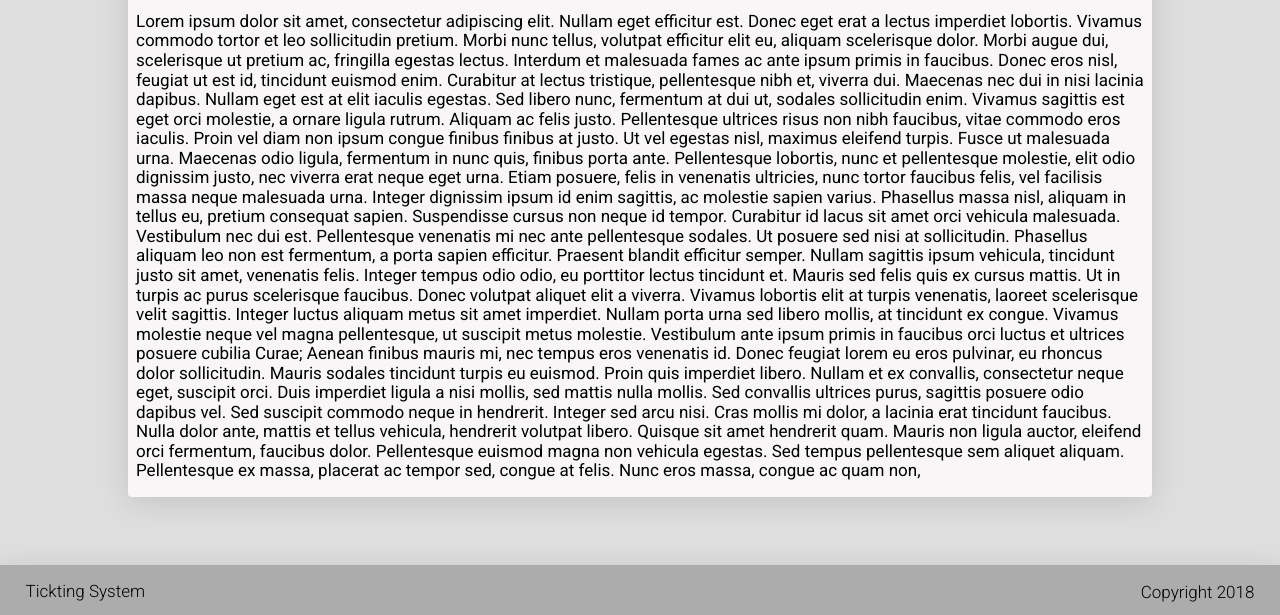
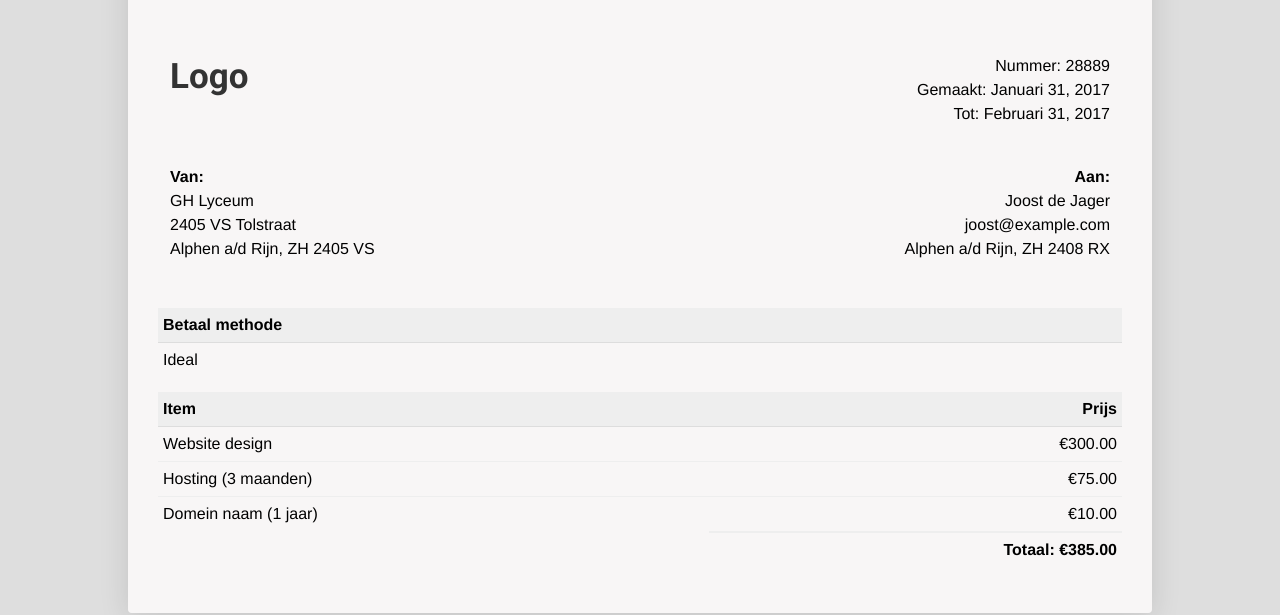
Before and after one commit to daanvanbeusekom/Ticketing, a plain HTML site: page home.html in a window 1280 px wide. Shown: the part 185-800 px from the top of the page. Drawn offline with nearby package versions, Linux system fonts and the light colour scheme.

Commit message:
Update v0.001
Factuur completed, minimal requierments

```diff
--- /dev/null
+++ b/CSS/factuur.css
@@ -0,0 +1,85 @@
+.invoice-box {
+padding: 30px;
+line-height: 24px;
+font-family: 'Helvetica Neue', 'Helvetica', Helvetica, Arial, sans-serif;
+}
+
+.invoice-box table {
+width: 100%;
+line-height: inherit;
+text-align: left;
+}
+
+.invoice-box table td {
+padding: 5px;
+vertical-align: top;
+}
+
+.invoice-box table tr td:nth-child(2) {
+text-align: right;
+}
+
+.invoice-box table tr.top table td {
+padding-bottom: 20px;
+}
+
+.invoice-box table tr.top table td.title {
+font-size: 45px;
+line-height: 45px;
+color: #333;
+}
+
+.invoice-box table tr.information table td {
+padding-bottom: 40px;
+}
+
+.invoice-box table tr.heading td {
+background: #eee;
+border-bottom: 1px solid #ddd;
+font-weight: bold;
+}
+
+.invoice-box table tr.details td {
+padding-bottom: 20px;
+}
+
+.invoice-box table tr.item td{
+border-bottom: 1px solid #eee;
+}
+
+.invoice-box table tr.item.last td {
+border-bottom: none;
+}
+
+.invoice-box table tr.total td:nth-child(2) {
+border-top: 2px solid #eee;
+font-weight: bold;
+}
+
+@media only screen and (max-width: 600px) {
+    .invoice-box table tr.top table td {
+    width: 100%;
+    display: block;
+    text-align: center;
+    }
+
+    .invoice-box table tr.information table td {
+    width: 100%;
+    display: block;
+    text-align: center;
+    }
+}
+
+/** RTL **/
+.rtl {
+direction: rtl;
+font-family: Tahoma, 'Helvetica Neue', 'Helvetica', Helvetica, Arial, sans-serif;
+}
+
+.rtl table {
+text-align: right;
+}
+
+.rtl table tr td:nth-child(2) {
+text-align: left;
+}
--- a/CSS/style.css
+++ b/CSS/style.css
@@ -165,7 +165,9 @@ padding:25px;
 
 /* Footer */
 #footer_wrapper{
-bottom: 0;
+margin-top: 5%;
+margin-bottom: 0px !important;
+padding-bottom: 0px !important;
 width: 100%;
 height: 50px;
 position: absolute;
--- a/home.html
+++ b/home.html
@@ -6,6 +6,7 @@
 
     <!-- CSS -->
     <link href="CSS/style.css" type="text/css" rel="stylesheet"/>
+	<link href="CSS/factuur.css" type="text/css" rel="stylesheet"/>
 	<link rel="stylesheet" href="CSS/animate.css">
     <link rel="stylesheet" href="//maxcdn.bootstrapcdn.com/font-awesome/4.3.0/css/font-awesome.min.css">
     <script src="https://cdnjs.cloudflare.com/ajax/libs/prefixfree/1.0.7/prefixfree.min.js"></script>
@@ -37,16 +38,83 @@
         <div id="body_wrapper">
             <h1>Factuur</h1>
             <div class="info" id="info_wrapper">
-                <p>Lorem ipsum dolor sit amet, consectetur adipiscing elit. Nullam eget efficitur est. Donec eget erat a lectus imperdiet lobortis. Vivamus commodo tortor et leo sollicitudin pretium. Morbi nunc tellus, volutpat efficitur elit eu, aliquam scelerisque dolor. Morbi augue dui, scelerisque ut pretium ac, fringilla egestas lectus. Interdum et malesuada fames ac ante ipsum primis in faucibus. Donec eros nisl, feugiat ut est id, tincidunt euismod enim. Curabitur at lectus tristique, pellentesque nibh et, viverra dui. Maecenas nec dui in nisi lacinia dapibus. Nullam eget est at elit iaculis egestas.
+                <div class="invoice-box">
+					<table cellpadding="0" cellspacing="0">
+						<tr class="top">
+							<td colspan="2">
+								<table>
+									<tr>
+										<td class="title">
+											<h1 style="font-size: 35; line-height: 0px;"> Logo </h1>
+										</td>
 
-                Sed libero nunc, fermentum at dui ut, sodales sollicitudin enim. Vivamus sagittis est eget orci molestie, a ornare ligula rutrum. Aliquam ac felis justo. Pellentesque ultrices risus non nibh faucibus, vitae commodo eros iaculis. Proin vel diam non ipsum congue finibus finibus at justo. Ut vel egestas nisl, maximus eleifend turpis. Fusce ut malesuada urna. Maecenas odio ligula, fermentum in nunc quis, finibus porta ante.
+										<td>
+											Nummer: 28889<br>
+											Gemaakt: Januari 31, 2017<br>
+											Tot: Februari 31, 2017
+										</td>
+									</tr>
+								</table>
+							</td>
+						</tr>
+						<!-- Personal details -->
+						<tr class="information">
+							<td colspan="2">
+								<table>
+									<tr>
+										<td>
+											<b>Van:</b><br>
+											GH Lyceum<br>
+											2405 VS Tolstraat<br>
+											Alphen a/d Rijn, ZH 2405 VS
+										</td>
 
-                Pellentesque lobortis, nunc et pellentesque molestie, elit odio dignissim justo, nec viverra erat neque eget urna. Etiam posuere, felis in venenatis ultricies, nunc tortor faucibus felis, vel facilisis massa neque malesuada urna. Integer dignissim ipsum id enim sagittis, ac molestie sapien varius. Phasellus massa nisl, aliquam in tellus eu, pretium consequat sapien. Suspendisse cursus non neque id tempor. Curabitur id lacus sit amet orci vehicula malesuada. Vestibulum nec dui est. Pellentesque venenatis mi nec ante pellentesque sodales. Ut posuere sed nisi at sollicitudin.
+										<td>
+											<b>Aan:</b><br>
+											Joost de Jager<br>
+											joost@example.com</br>
+											Alphen a/d Rijn, ZH 2408 RX
+										</td>
+									</tr>
+								</table>
+							</td>
+						</tr>
 
-                Phasellus aliquam leo non est fermentum, a porta sapien efficitur. Praesent blandit efficitur semper. Nullam sagittis ipsum vehicula, tincidunt justo sit amet, venenatis felis. Integer tempus odio odio, eu porttitor lectus tincidunt et. Mauris sed felis quis ex cursus mattis. Ut in turpis ac purus scelerisque faucibus. Donec volutpat aliquet elit a viverra. Vivamus lobortis elit at turpis venenatis, laoreet scelerisque velit sagittis. Integer luctus aliquam metus sit amet imperdiet. Nullam porta urna sed libero mollis, at tincidunt ex congue. Vivamus molestie neque vel magna pellentesque, ut suscipit metus molestie. Vestibulum ante ipsum primis in faucibus orci luctus et ultrices posuere cubilia Curae; Aenean finibus mauris mi, nec tempus eros venenatis id. Donec feugiat lorem eu eros pulvinar, eu rhoncus dolor sollicitudin. Mauris sodales tincidunt turpis eu euismod. Proin quis imperdiet libero.
+						<!-- Payment methode -->
+						<tr class="heading">
+							<td> Betaal methode </td><td></td>
+						</tr>
 
-                Nullam et ex convallis, consectetur neque eget, suscipit orci. Duis imperdiet ligula a nisi mollis, sed mattis nulla mollis. Sed convallis ultrices purus, sagittis posuere odio dapibus vel. Sed suscipit commodo neque in hendrerit. Integer sed arcu nisi. Cras mollis mi dolor, a lacinia erat tincidunt faucibus. Nulla dolor ante, mattis et tellus vehicula, hendrerit volutpat libero. Quisque sit amet hendrerit quam. Mauris non ligula auctor, eleifend orci fermentum, faucibus dolor. Pellentesque euismod magna non vehicula egestas. Sed tempus pellentesque sem aliquet aliquam. Pellentesque ex massa, placerat ac tempor sed, congue at felis. Nunc eros massa, congue ac quam non,
-                <p>
+						<tr class="details">
+							<td> Ideal </td>
+						</tr>
+						<!-- Price list -->
+						<tr class="heading">
+							<td> Item </td>
+							<td> Prijs </td>
+						</tr>
+
+						<tr class="item">
+							<td> Website design </td>
+							<td> €300.00 </td>
+						</tr>
+
+						<tr class="item">
+							<td> Hosting (3 maanden) </td>
+							<td> €75.00 </td>
+						</tr>
+
+						<tr class="item last">
+							<td> Domein naam (1 jaar) </td>
+							<td> €10.00 </td>
+						</tr>
+						<!-- Total cost -->
+						<tr class="total">
+							<td></td>
+							<td> Totaal: €385.00 </td>
+						</tr>
+					</table>
+				</div>
             </div>
         </div>
 
```
